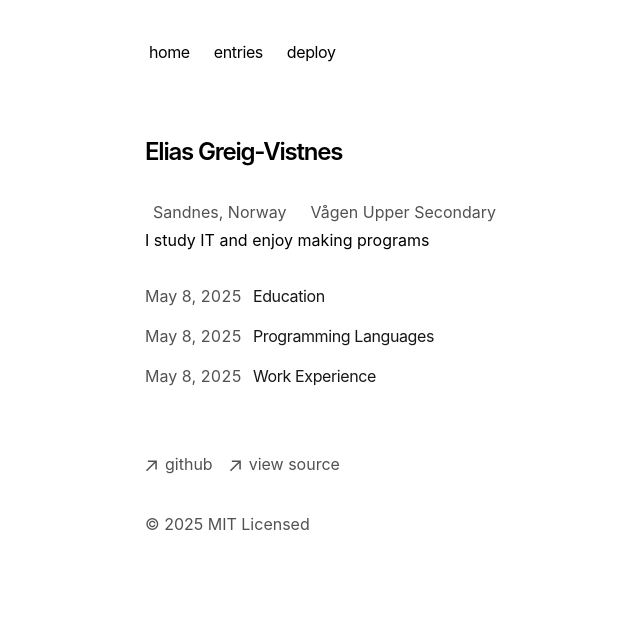
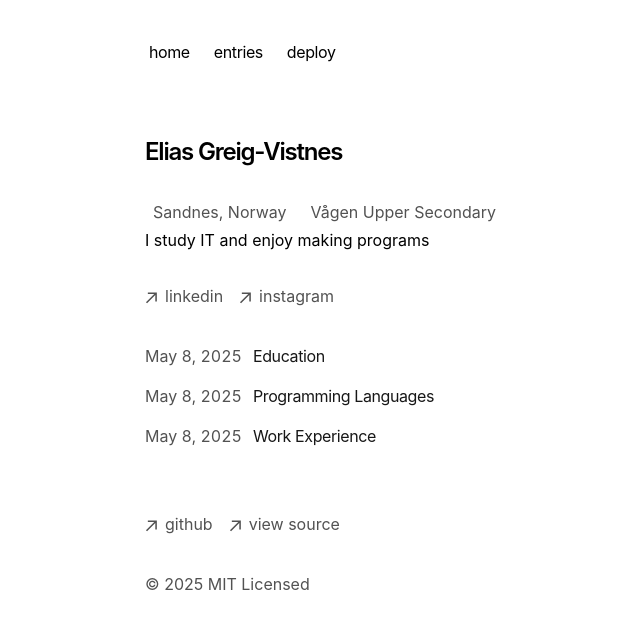
Before and after one commit to TheN4meless0ne/Elias-Portfolio-3.0, a Next.js app: page / in a window 1280 px wide. Shown: the top 628 px of the page, without its empty margins (207-847 px from the left). Built offline with nearby package versions, Linux system fonts and the light colour scheme.

Commit message:
add social links - might remove

```diff
--- a/app/page.tsx
+++ b/app/page.tsx
@@ -27,9 +27,32 @@ export default function Page() {
           <p className="ml-2 h-7">Vågen Upper Secondary</p>
         </a>
       </div>
+
       <p className="mb-4">
         {`I study IT and enjoy making programs`}
       </p>
+
+      <div className="font-sm mt-8 flex flex-col space-x-0 space-y-2 text-neutral-600 md:flex-row md:space-x-4 md:space-y-0 dark:text-neutral-300">
+        <a
+          className="flex items-center transition-all hover:text-neutral-800 dark:hover:text-neutral-100"
+          rel="noopener noreferrer"
+          target="_blank"
+          href="https://www.sandnes.kommune.no/"
+        >
+          <ArrowIcon />
+          <p className="ml-2 h-7">linkedin</p>
+        </a>
+        <a
+          className="flex items-center transition-all hover:text-neutral-800 dark:hover:text-neutral-100"
+          rel="noopener noreferrer"
+          target="_blank"
+          href="https://www.vaagen.vgs.no/hovedmeny/utdanningstilbud/informasjonsteknologi-og-medieproduksjon/"
+        >
+          <ArrowIcon />
+          <p className="ml-2 h-7">instagram</p>
+        </a>
+      </div>
+
       <div className="my-8">
         <BlogPosts />
       </div>
```
